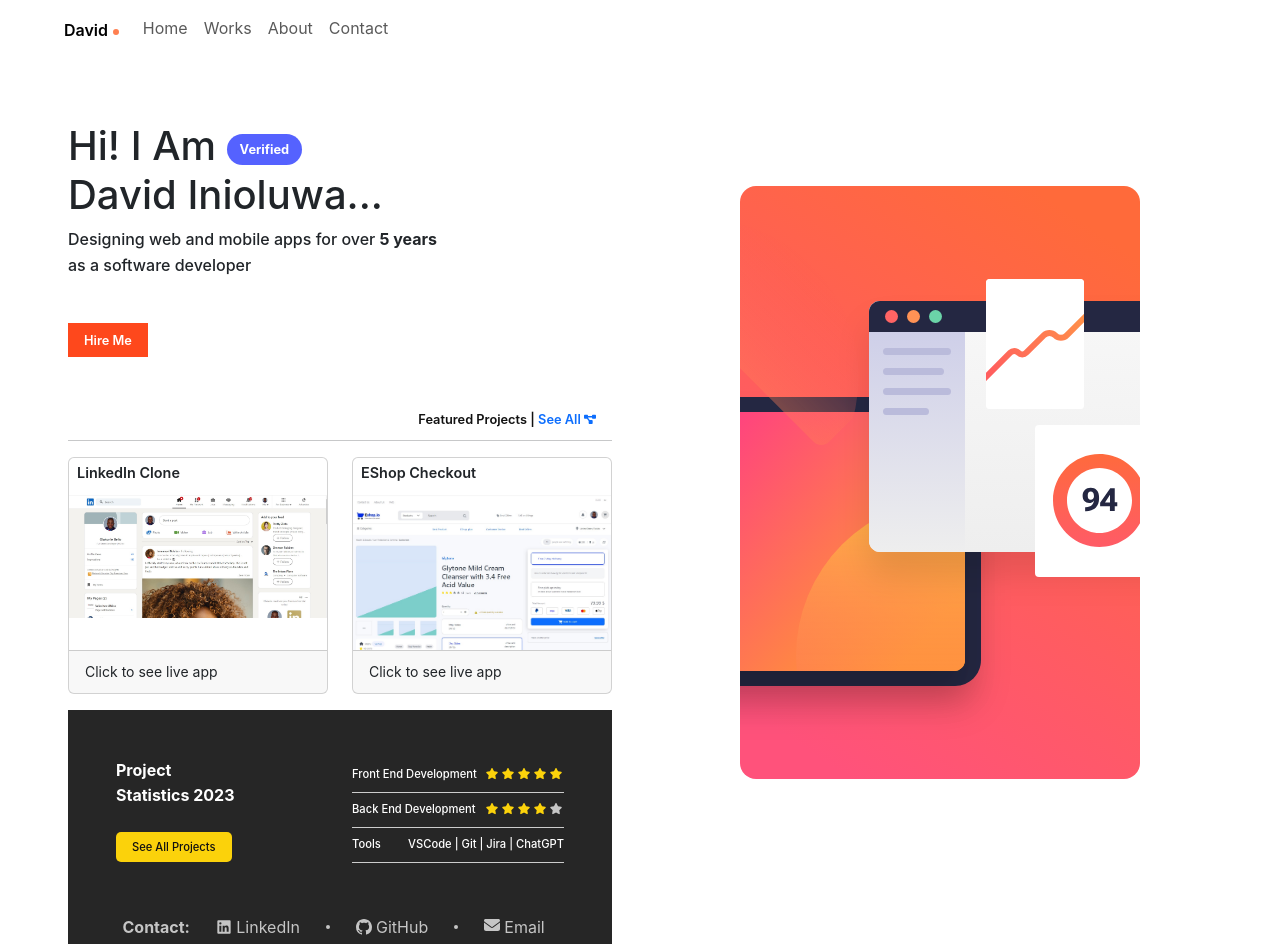
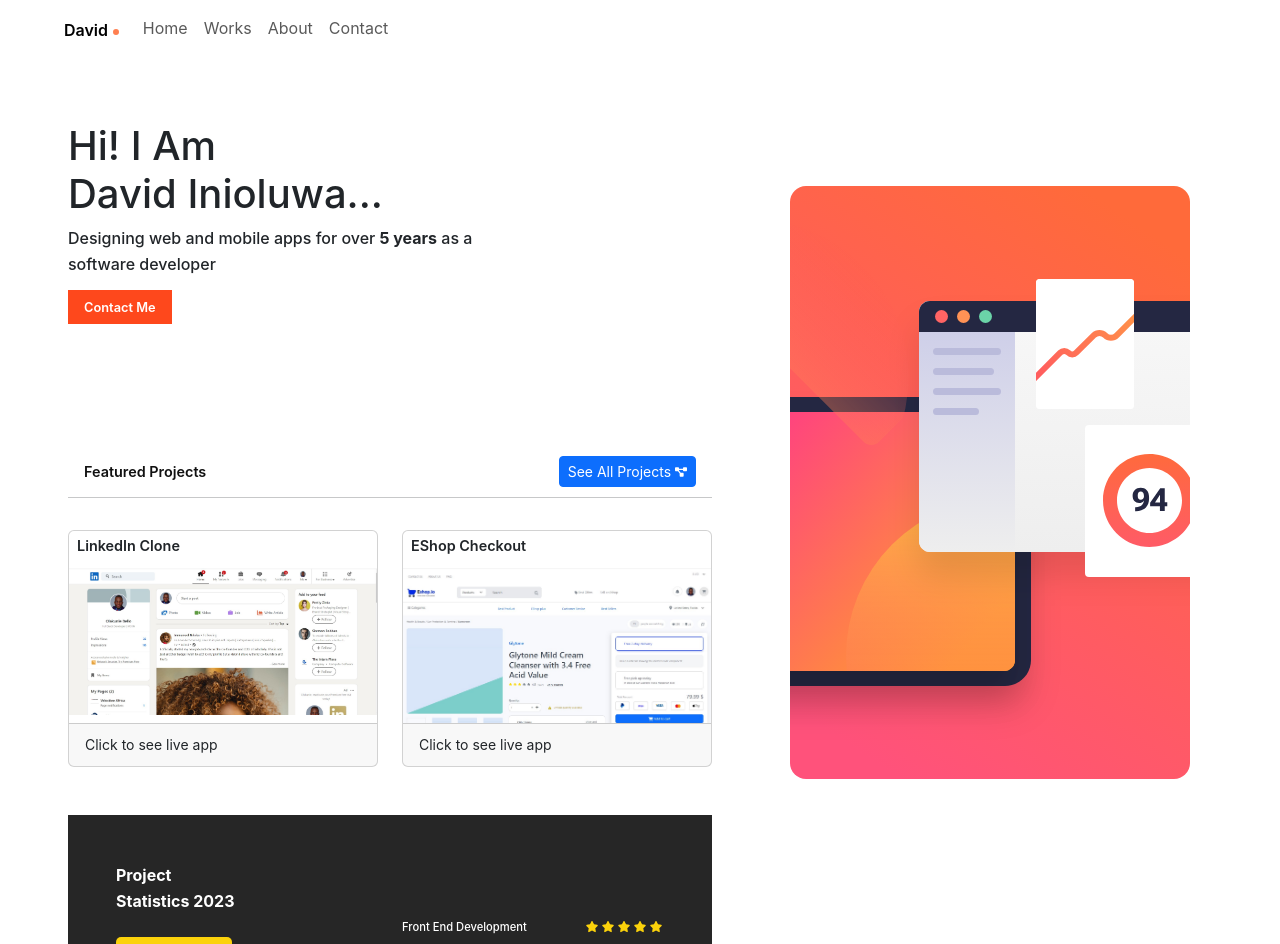
Before and after one commit to inioluwabello/inis-portfolio-app, a Next.js app: page / in a window 1280 px wide. Shown: the top 944 px of the page. Built offline with nearby package versions, Linux system fonts and the light colour scheme.

Commit message:
Resolved display issue

```diff
--- a/components/home/LeftPane.js
+++ b/components/home/LeftPane.js
@@ -13,7 +13,8 @@ const LeftPane = ({}) => {
       <div style={{ width: "70%" }}>
         <h1 className="mt-5">
           <div>
-            Hi! I Am <div className="dev">Verified</div>
+            Hi! I Am
+            {/* <div className="dev">Verified</div> */}
           </div>
           <div>David Inioluwa...</div>
         </h1>
@@ -24,10 +25,10 @@ const LeftPane = ({}) => {
       </div>
 
       {/* Hire Me */}
-      <div className="hire mt-5">
+      <div className="hire mt-3">
         <div className="row">
           <div className="col">
-            <a href="mailto:belloolakunledavid@gmail.com" className="home-btns hire-me">Hire Me</a>
+            <a href="mailto:belloolakunledavid@gmail.com" className="home-btns hire-me">Contact Me</a>
           </div>
           {/* <div className="col"></div>
           <div className="col d-xs-none d-sm-none d-md-block">
@@ -37,11 +38,11 @@ const LeftPane = ({}) => {
       </div>
 
       {/* Projects */}
-      <div className="f-projects mt-5">
-        <div className="text-right home-btns projects">
-          Featured Projects |{" "}
-          <Link href="/works">
-            See All <FontAwesomeIcon icon={faProjectDiagram} width={12} />
+      <div className="f-projects" style={{marginTop: "8rem"}}>
+        <div className="space-between home-btns projects">
+          <span>Featured Projects</span>
+          <Link className="btn btn-sm btn-primary" href="/works">
+            See All Projects{" "}<FontAwesomeIcon icon={faProjectDiagram} width={12} />
           </Link>
         </div>
         <hr style={{ marginTop: "0" }} />
@@ -49,7 +50,7 @@ const LeftPane = ({}) => {
         <div className="row">
           <div className="col-sm-12 col-md-6">
             <Link target="_blank" href="https://linkedin-two-chi.vercel.app/">
-              <div className="card pointer">
+              <div className="card mt-3 pointer">
                 <div className="card-title">LinkedIn Clone</div>
                 <div className="card-content">
                   <div className="project-img">
@@ -63,8 +64,8 @@ const LeftPane = ({}) => {
             </Link>
           </div>
           <div className="col-sm-12 col-md-6">
-            <Link target="_blank" href="https://standr-next.vercel.app/product">
-              <div className="card pointer">
+            <Link className="mt" target="_blank" href="https://standr-next.vercel.app/product">
+              <div className="card mt-3 pointer">
                 <div className="card-title">EShop Checkout</div>
                 <div className="card-content">
                   <div className="project-img">
@@ -79,10 +80,10 @@ const LeftPane = ({}) => {
           </div>
         </div>
 
-        <div className="page-footer mt-3">
+        <div className="page-footer mt-5">
           {/* Statistics */}
           <div className="row">
-            <div className="col-sm-6 block-items">
+            <div className="col-sm-6">
               <strong>Project</strong>
               <br />
               <strong>Statistics 2023</strong> <br />
@@ -91,7 +92,7 @@ const LeftPane = ({}) => {
               </Link>
             </div>
             <div className="col-sm-6">
-              <div className="space-between statistics border-bottom-1">
+              <div className="mt-5 space-between statistics border-bottom-1">
                 <div className="stat">Front End Development</div>
                 <div className="rating">
                   <FontAwesomeIcon
@@ -159,7 +160,7 @@ const LeftPane = ({}) => {
           </div>
 
           {/* Contact */}
-          <div className="space-around footer-links alt-color mt-5">
+          <div className="space-around footer-links alt-color text-sm mt-5">
             <span style={{position: "relative", top: ".3rem"}}>
               <strong>Contact: </strong>
             </span>
@@ -181,7 +182,7 @@ const LeftPane = ({}) => {
               </svg>{" "}
               <span>LinkedIn</span>
             </Link>
-            <div className="grey-dot"></div>
+
             <Link
               className="hover-bg hover-items"
               target="_blank"
@@ -201,7 +202,7 @@ const LeftPane = ({}) => {
               </svg>{" "}
               <span>GitHub</span>
             </Link>
-            <div className="grey-dot"></div>
+
             <Link
               className="hover-bg hover-items"
               target="_blank"
--- a/pages/index.js
+++ b/pages/index.js
@@ -8,10 +8,10 @@ const Index = ({}) => {
       <Heading title={"NewsLetter Sign Up"} />
       <Layout>
         <div className="row">
-          <div className="col">
+          <div className="col-md-12 col-lg-7">
             <LeftPane />
           </div>
-          <div className="col">
+          <div className="d-xs-none d-sm-none d-md-none d-lg-block col-lg-5">
             <RightPane />
           </div>
         </div>
--- a/styles/global.css
+++ b/styles/global.css
@@ -155,6 +155,11 @@ a {
   background: transparent;
   color: #111111;
 }
+.projects > span {
+  font-size: .9rem;
+  position: relative;
+  top: 4px;
+}
 
 .projects>svg {
   rotate: 45deg;
@@ -250,3 +255,6 @@ a {
     display: none;
   }
 }
+.text-sm {
+  font-size: .65rem;
+}
```
